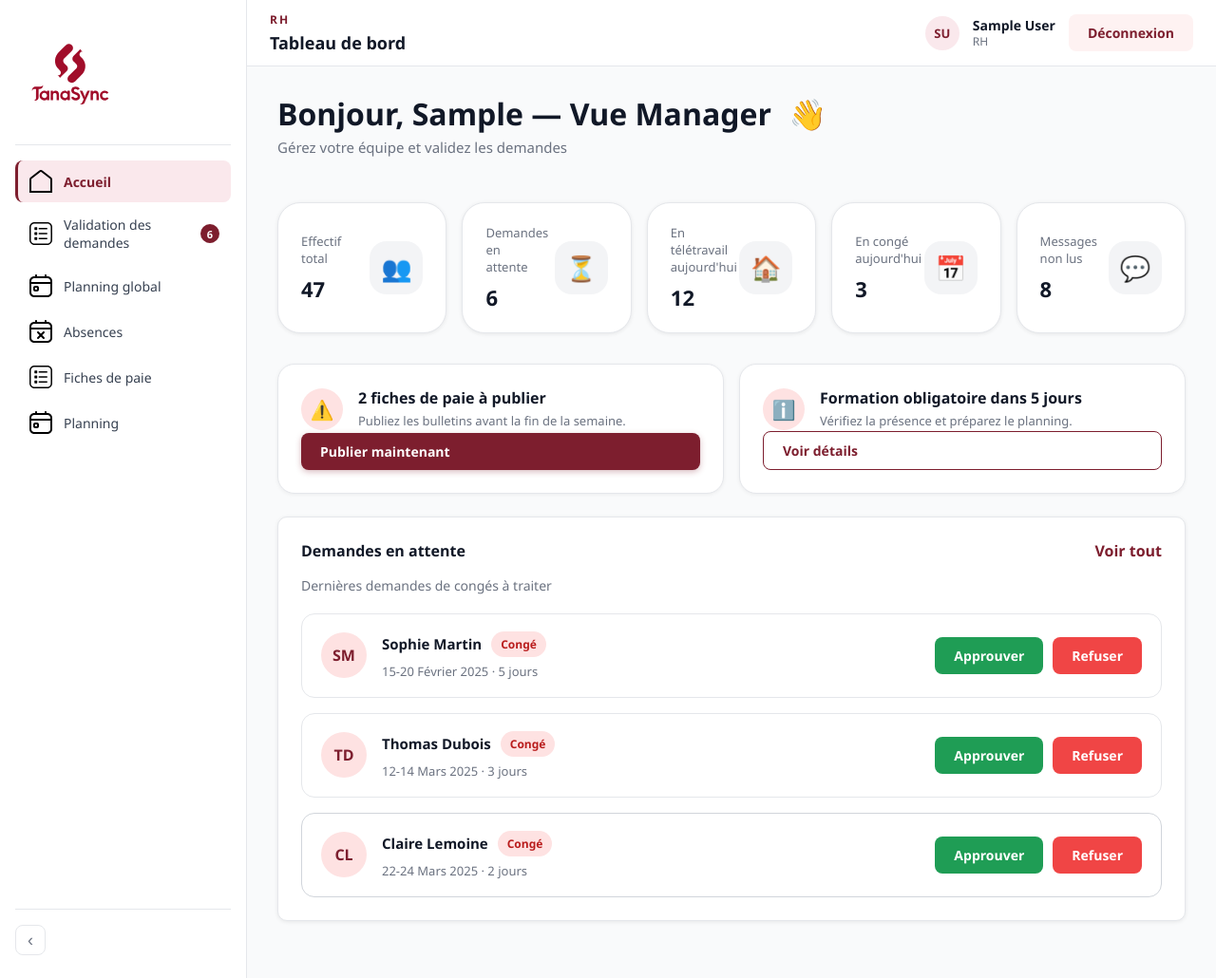
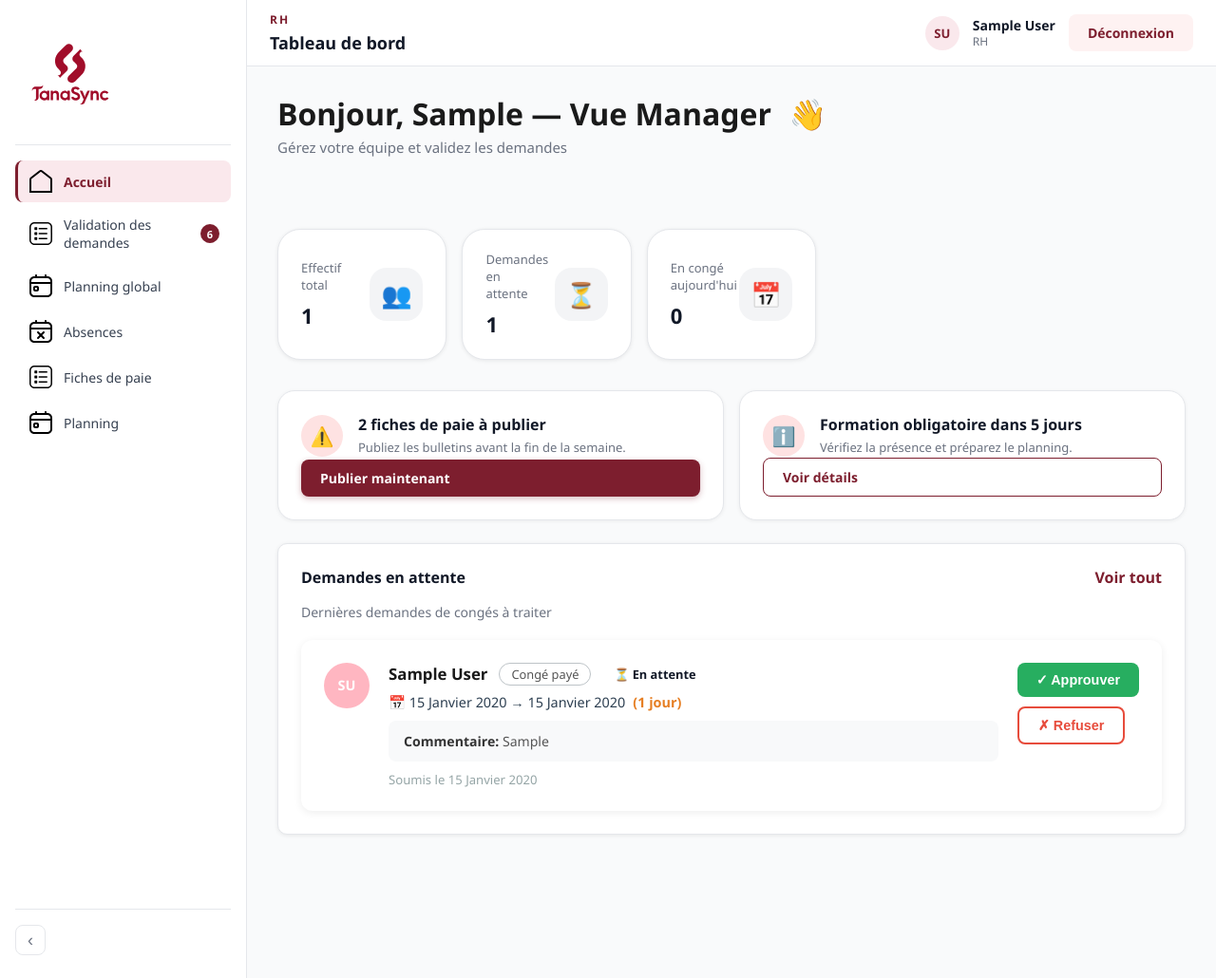
Before and after one commit to nicolasfno/TanaSync, a Django app: page /rh/ in a window 1280 px wide. Shown: the whole page at 95% size. Run offline with Django 5.2, Linux system fonts and the light colour scheme; a user stored in the database is signed in; tables that the repository leaves empty hold one stand-in row (values such as "Sample post").

Commit message:
Enhance home page functionality: display total employees, pending requests, and leave status

```diff
--- a/rh/templates/rh/index.html
+++ b/rh/templates/rh/index.html
@@ -7,6 +7,7 @@
   <title>TanaSync — Accueil RH</title>
   <link rel="stylesheet" href="{% static 'rh/css/base.css' %}">
   <link rel="stylesheet" href="{% static 'rh/css/home.css' %}">
+  <link rel="stylesheet" href="{% static 'rh/css/validation.css' %}">
 </head>
 <body>
 
@@ -28,7 +29,7 @@
           <div class="stat-card">
             <div class="stat-card-info">
               <span class="stat-label">Effectif total</span>
-              <span class="stat-value">47</span>
+              <span class="stat-value">{{ total_employees }}</span>
             </div>
             <div class="stat-card-icon">👥</div>
           </div>
@@ -36,33 +37,17 @@
           <div class="stat-card">
             <div class="stat-card-info">
               <span class="stat-label">Demandes en attente</span>
-              <span class="stat-value">6</span>
+              <span class="stat-value">{{ pending_count }}</span>
             </div>
             <div class="stat-card-icon">⏳</div>
           </div>
 
           <div class="stat-card">
             <div class="stat-card-info">
-              <span class="stat-label">En télétravail aujourd'hui</span>
-              <span class="stat-value">12</span>
-            </div>
-            <div class="stat-card-icon">🏠</div>
-          </div>
-
-          <div class="stat-card">
-            <div class="stat-card-info">
               <span class="stat-label">En congé aujourd'hui</span>
-              <span class="stat-value">3</span>
+              <span class="stat-value">{{ on_leave_today }}</span>
             </div>
             <div class="stat-card-icon">📅</div>
-          </div>
-
-          <div class="stat-card">
-            <div class="stat-card-info">
-              <span class="stat-label">Messages non lus</span>
-              <span class="stat-value">8</span>
-            </div>
-            <div class="stat-card-icon">💬</div>
           </div>
         </div>
       </section>
@@ -97,55 +82,54 @@
             <h2 class="card-title">Demandes en attente</h2>
             <p class="card-subtitle">Dernières demandes de congés à traiter</p>
           </div>
-          <a href="#" class="requests-link">Voir tout</a>
+          <a href="{% url 'validation_demandes' %}" class="requests-link">Voir tout</a>
         </div>
 
-        <div class="request-list">
-          <div class="request-item">
-            <div class="request-avatar">SM</div>
-            <div class="request-info">
-              <div class="request-topline">
-                <span class="request-name">Sophie Martin</span>
-                <span class="request-badge">Congé</span>
+        <div class="cards-list">
+          {% for conge in pending_conges %}
+          <div class="conge-card">
+            <div class="card-avatar" style="background-color: {{ conge.avatar_color }};">
+              {{ conge.avatar_initials }}
+            </div>
+            <div class="card-body">
+              <div class="card-name-row">
+                <span class="card-name">{{ conge.employee_name }}</span>
+                <span class="type-badge">{{ conge.type_label }}</span>
+                <span class="status-badge pending">⏳ En attente</span>
               </div>
-              <p class="request-meta">15-20 Février 2025 · 5 jours</p>
+              <div class="card-dates">
+                📅 {{ conge.start_date }} → {{ conge.end_date }}
+                <span class="days-count">({{ conge.days }} jour{{ conge.days|pluralize }})</span>
+              </div>
+              <div class="card-reason">
+                <span>Commentaire:</span> {{ conge.reason }}
+              </div>
+              {% if conge.created_at %}
+              <p class="card-submitted">Soumis le {{ conge.created_at }}</p>
+              {% endif %}
             </div>
-            <div class="request-actions">
-              <button class="btn btn-success">Approuver</button>
-              <button class="btn btn-danger">Refuser</button>
+            <div class="card-actions">
+              <form method="POST" action="{% url 'traiter_conge' conge.id %}">
+                {% csrf_token %}
+                <input type="hidden" name="tab" value="a_valider">
+                <button type="submit" name="action" value="approuver" class="btn-approve">
+                  ✓ Approuver
+                </button>
+              </form>
+              <form method="POST" action="{% url 'traiter_conge' conge.id %}">
+                {% csrf_token %}
+                <input type="hidden" name="tab" value="a_valider">
+                <button type="submit" name="action" value="refuser" class="btn-refuse">
+                  ✗ Refuser
+                </button>
+              </form>
             </div>
           </div>
+          {% empty %}
+          <div class="empty-state">Aucune demande en attente.</div>
+          {% endfor %}
+        </div>
 
-          <div class="request-item">
-            <div class="request-avatar">TD</div>
-            <div class="request-info">
-              <div class="request-topline">
-                <span class="request-name">Thomas Dubois</span>
-                <span class="request-badge">Congé</span>
-              </div>
-              <p class="request-meta">12-14 Mars 2025 · 3 jours</p>
-            </div>
-            <div class="request-actions">
-              <button class="btn btn-success">Approuver</button>
-              <button class="btn btn-danger">Refuser</button>
-            </div>
-          </div>
-
-          <div class="request-item request-item--last">
-            <div class="request-avatar">CL</div>
-            <div class="request-info">
-              <div class="request-topline">
-                <span class="request-name">Claire Lemoine</span>
-                <span class="request-badge">Congé</span>
-              </div>
-              <p class="request-meta">22-24 Mars 2025 · 2 jours</p>
-            </div>
-            <div class="request-actions">
-              <button class="btn btn-success">Approuver</button>
-              <button class="btn btn-danger">Refuser</button>
-            </div>
-          </div>
-        </div>
       </div>
 
     </div>
--- a/rh/views.py
+++ b/rh/views.py
@@ -150,7 +150,47 @@ def list_pay_slips(request):
 @login_required
 @user_passes_test(is_hr)
 def home_rh(request):
-    return render(request, "rh/index.html")
+    from datetime import date
+    today = date.today()
+
+    total_employees = EmployeeProfile.objects.count()
+    pending_count = Conge.objects.filter(status='Pending').count()
+
+    on_leave_today = Conge.objects.filter(
+        status='Accepté',
+        start_date__lte=today,
+        end_date__gte=today,
+    ).values('employee_profile').distinct().count()
+
+    pending_conges_qs = Conge.objects.filter(
+        status='Pending'
+    ).select_related('employee_profile__user').order_by('-created_at')[:5]
+
+    pending_conges = []
+    for idx, conge in enumerate(pending_conges_qs):
+        user = conge.employee_profile.user
+        first_initial = user.first_name[0] if user.first_name else ''
+        last_initial = user.last_name[0] if user.last_name else ''
+        days = (conge.end_date - conge.start_date).days + 1
+        pending_conges.append({
+            'id': conge.id,
+            'employee_name': user.get_full_name() or user.username,
+            'avatar_initials': (first_initial + last_initial).upper(),
+            'avatar_color': AVATAR_COLORS[idx % len(AVATAR_COLORS)],
+            'type_label': _get_conge_type_label(conge.reason),
+            'start_date': _format_date_fr(conge.start_date),
+            'end_date': _format_date_fr(conge.end_date),
+            'days': days,
+            'reason': conge.reason,
+            'created_at': _format_date_fr(conge.created_at.date()) if conge.created_at else '',
+        })
+
+    return render(request, "rh/index.html", {
+        'total_employees': total_employees,
+        'pending_count': pending_count,
+        'on_leave_today': on_leave_today,
+        'pending_conges': pending_conges,
+    })
 
 @login_required
 @user_passes_test(is_hr)
```
